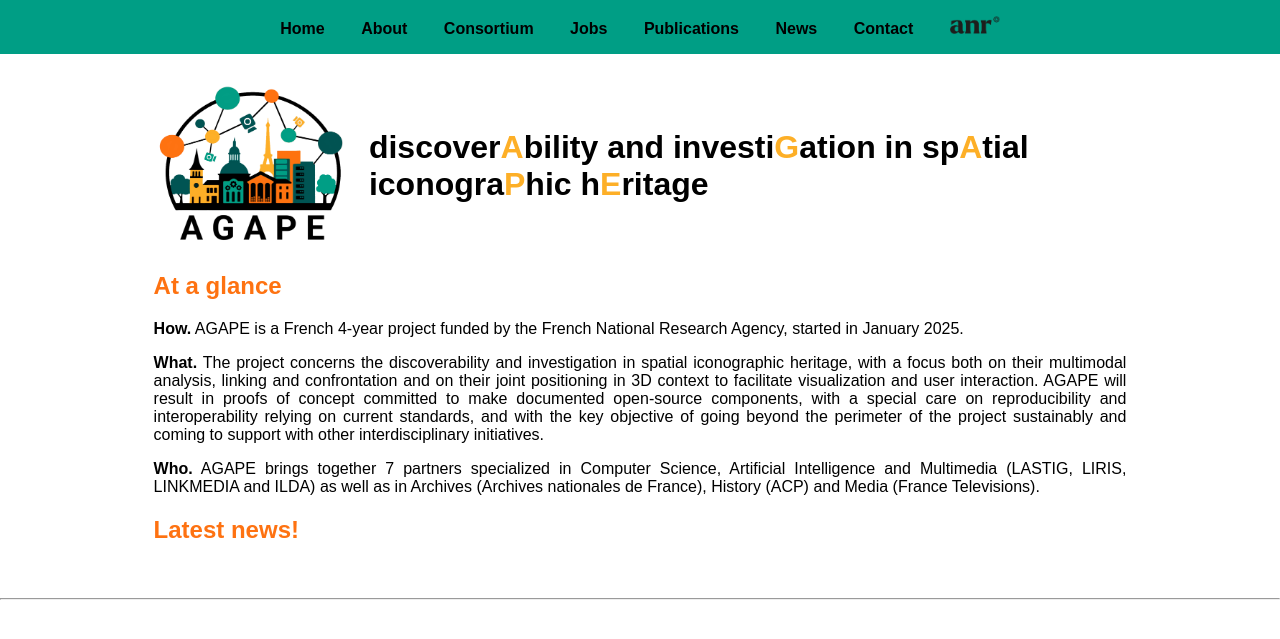
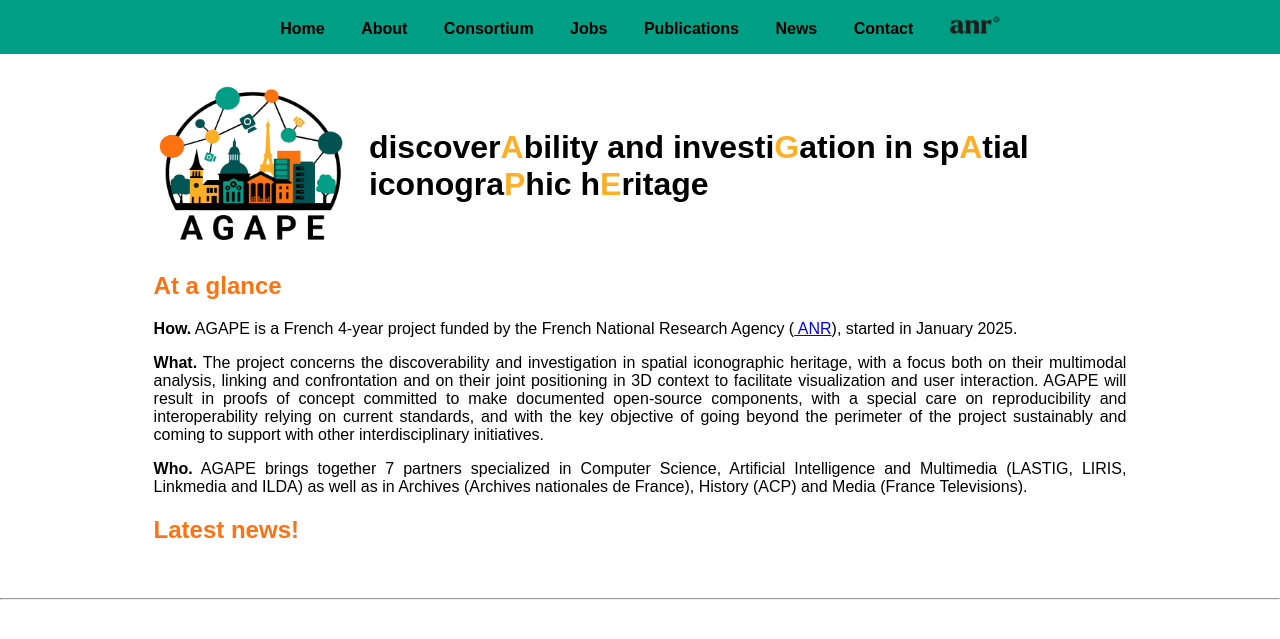
Before and after one commit to AGAPE-ANR/agape-anr.github.io, a Jekyll site: the page built from index.md, in a window 1280 px wide. Shown: the top 639 px of the page. Built offline with Jekyll 4.4.1, drawn with Linux system fonts in a browser that asks for light colours.

Commit message:
Update index.md

```diff
--- a/index.md
+++ b/index.md
@@ -5,10 +5,10 @@ title: Home
 
 <h2> At a glance</h2>
 
-**How.** AGAPE is a French 4-year project funded by the French National Research Agency, started in January 2025.
+**How.** AGAPE is a French 4-year project funded by the French National Research Agency (<a href="https://anr.fr/en/" target=new> ANR</a>), started in January 2025.
 
 **What.** The project concerns the discoverability and investigation in spatial iconographic heritage, with a focus both on their multimodal analysis, linking and confrontation and on their joint positioning in 3D context to facilitate visualization and user interaction. AGAPE will result in proofs of concept committed to make documented open-source components, with a special care on reproducibility and interoperability relying on current standards, and with the key objective of going beyond the perimeter of the project sustainably and coming to support with other interdisciplinary initiatives.
 
-**Who.** AGAPE brings together 7 partners specialized in Computer Science, Artificial Intelligence and Multimedia (LASTIG, LIRIS, LINKMEDIA and ILDA) as well as in Archives (Archives nationales de France), History (ACP) and Media (France Televisions).
+**Who.** AGAPE brings together 7 partners specialized in Computer Science, Artificial Intelligence and Multimedia (LASTIG, LIRIS, Linkmedia and ILDA) as well as in Archives (Archives nationales de France), History (ACP) and Media (France Televisions).
 
 <h2> Latest news!</h2>
```
